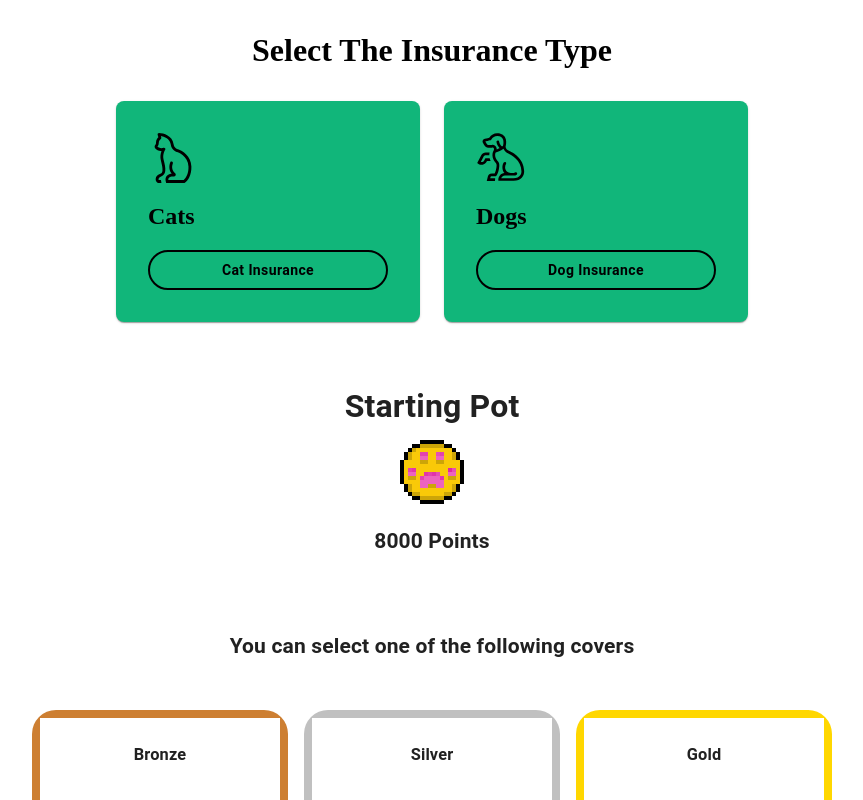
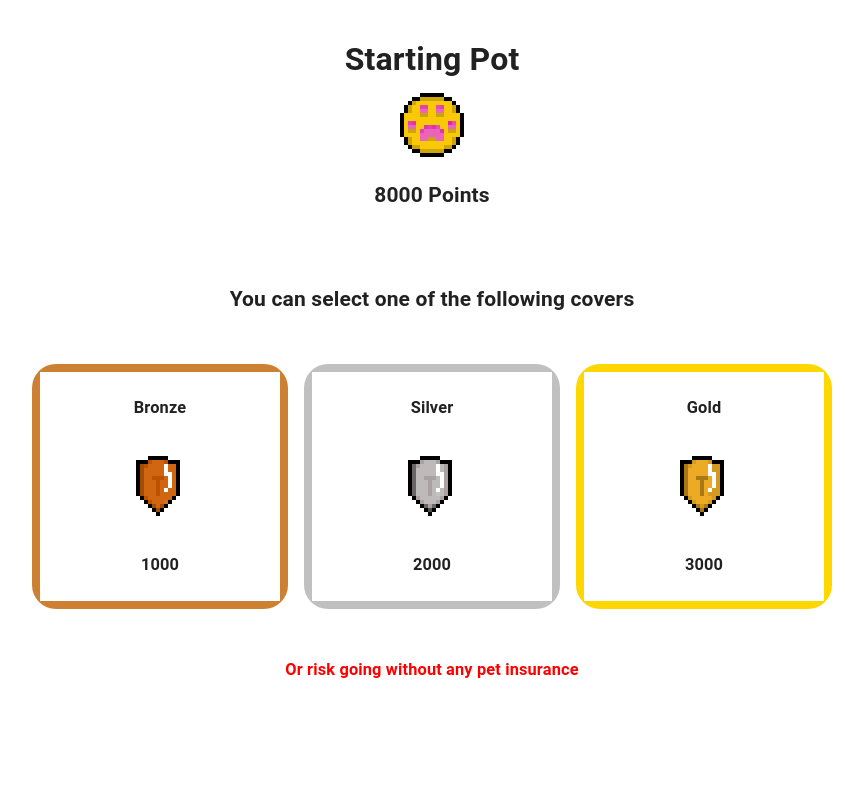
Before and after one commit to GJDteamOne/claw-and-order, a React (Create React App) app: page /starting-pot in a window 1280 px wide. Shown: the top 800 px of the page, without its empty margins (208-1071 px from the left). Built offline with nearby package versions, Linux system fonts and the light colour scheme.

Commit message:
Remove card logic

```diff
--- a/src/StartingPot.jsx
+++ b/src/StartingPot.jsx
@@ -4,11 +4,9 @@ import Paper from '@mui/material/Paper';
 import Stack from '@mui/material/Stack';
 import { styled } from '@mui/material/styles';
 import { GameContext } from './App';
-import Card from './components/Card';
 
 function StartingPot() {
   const { gameState, updateGameState } = useContext(GameContext);
-  const [ selectedPetType, setSelectedPetType] = useState('');
   const [ selectedCoverType, setSelectedCoverType] = useState('');
 
   const handleClick = (selectedCover) => {
@@ -19,37 +17,8 @@ function StartingPot() {
     setSelectedCoverType(selectedCover);
   };
 
-  const handlePetTypeSelection = (petType) => {
-    updateGameState({
-      ...gameState,
-      iconType: petType,
-    });
-    setSelectedPetType(petType);
-  };
-
   return (
     <Box sx={{ flexGrow: 1, px: { xs: 2, sm: 4, md: 6 } }}>
-      <Stack spacing={3} alignItems='center' sx={{ marginBlock: '2rem' }}>
-        <h1>Select The Insurance Type</h1>
-      </Stack>
-      <Stack
-        direction={{ xs: 'column', sm: 'row' }}
-        spacing={3}
-        justifyContent='center'
-        alignItems='center'
-        sx={{ marginBlock: '2rem' }}
-      >
-        <Card
-          petType='cat'
-          handlePetTypeSelection={handlePetTypeSelection}
-          isClicked={selectedPetType === 'cat' ? true : false}
-        />
-        <Card
-          petType='dog'
-          handlePetTypeSelection={handlePetTypeSelection}
-          isClicked={selectedPetType === 'dog' ? true : false}
-        />
-      </Stack>
       <Stack spacing={3} alignItems='center'>
         <Item>
           <h1>Starting Pot</h1>
--- a/src/components/Card.jsx
+++ /dev/null
@@ -1,56 +0,0 @@
-import { styled } from '@mui/material/styles';
-import Paper from '@mui/material/Paper';
-import Button from '@mui/material/Button'
-
-const Card = ({
-  petType,
-  handlePetTypeSelection,
-  isClicked
-}) => {
-  const asset = petType === 'cat' ? 'cat.svg' : 'dog.svg';
-  const heading = petType === 'cat' ? 'Cats' : 'Dogs';
-  const formattedPetType = petType.charAt(0).toUpperCase() + petType.slice(1).toLowerCase();
-
-  return (
-    <CardItem>
-      <img src={asset} width={50} height={50} alt='Icon of selected pet type' />
-      <h2>{heading}</h2>
-      <CardButton
-        onClick={() => handlePetTypeSelection(petType)}
-        isClicked={isClicked}
-      >
-        {`${formattedPetType} Insurance`}
-      </CardButton>
-    </CardItem>
-  );
-};
-
-export default Card;
-
-export const CardItem = styled(Paper)`
-  display: flex;
-  flex-direction: column;
-  padding: 2rem;
-  text-align: left;
-  color: black;
-  background-color: #11b67a;
-  border-radius: 0.5rem;
-  width: 240px;
-
-  .clicked {
-    background-color: black;
-  }
-`;
-
-export const CardButton = styled(Button)`
-  color: ${({ isClicked }) => (isClicked ? 'white' : 'black')};
-  border: 2px solid black;
-  border-radius: 1.5rem;
-  font-weight: bold;
-  text-transform: none;
-  background-color: ${({ isClicked }) => (isClicked ? 'black' : '#11b67a')};
-
-  &:hover {
-    text-decoration: underline;
-  }
-`;
```
